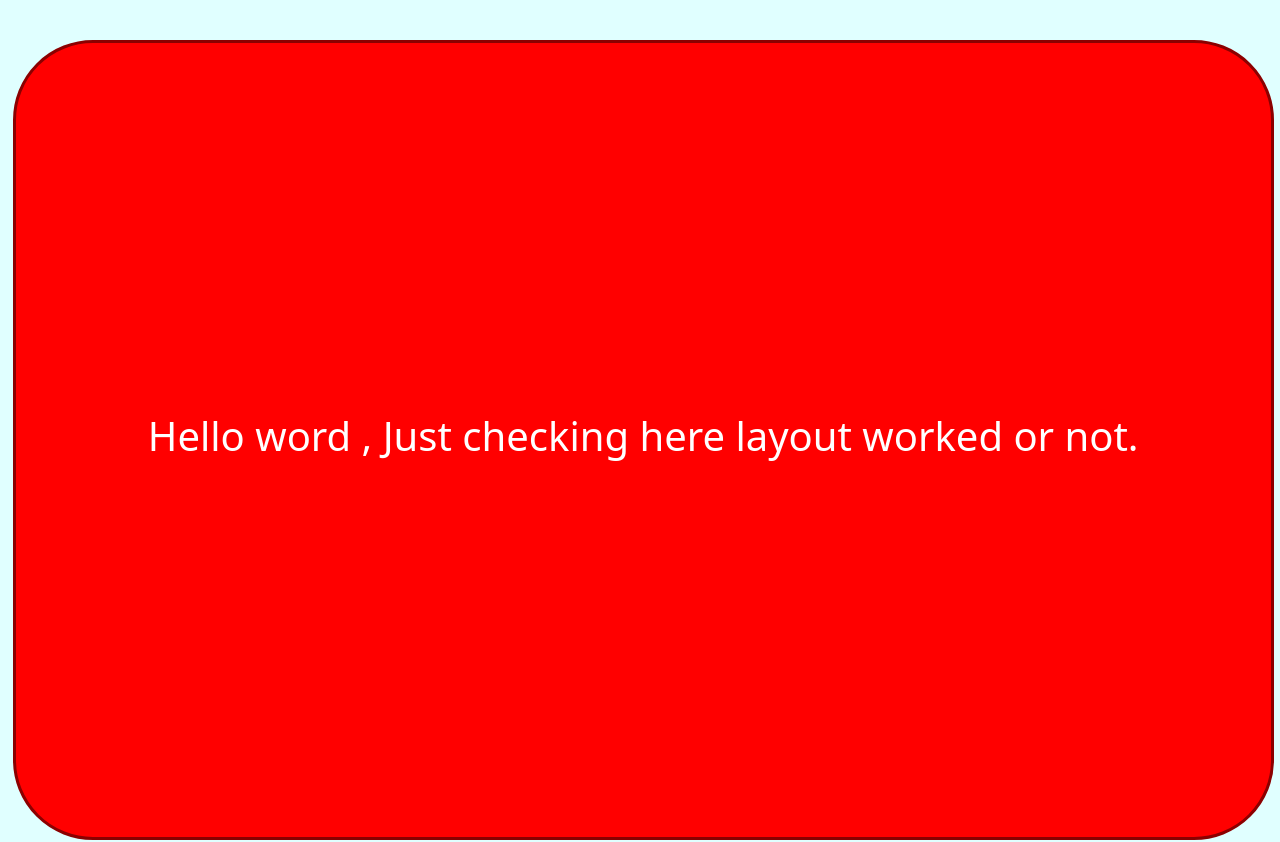
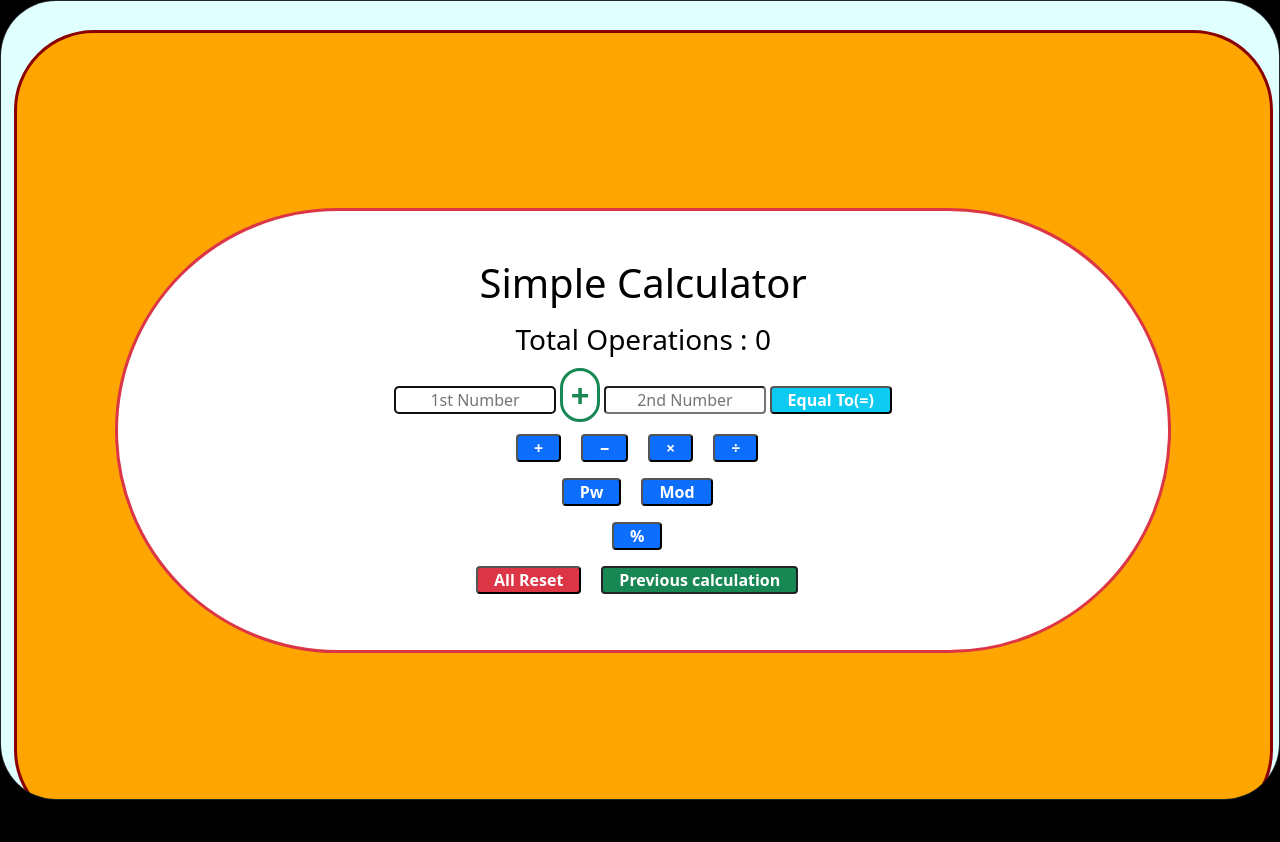
Before and after one commit to Ashishkuldeep23/small-projects2, a React (Vite) app: page / in a window 1280 px wide. Shown: the top 842 px of the page. After the commit the page ends 800 px from the top, so only its background shows below. Built offline with nearby package versions, Linux system fonts and the light colour scheme; no server answers.

Commit message:
Programming joke code added , by using free api

```diff
--- a/index.html
+++ b/index.html
@@ -1,20 +1,27 @@
 <!DOCTYPE html>
 <html lang="en">
+
   <head>
     <meta charset="UTF-8" />
     <link rel="shortcut icon" type="image/png/x-icon/" href="/ashish_new.png" />
-    <link href="https://cdn.jsdelivr.net/npm/bootstrap@5.0.2/dist/css/bootstrap.min.css" rel="stylesheet" integrity="sha384-EVSTQN3/azprG1Anm3QDgpJLIm9Nao0Yz1ztcQTwFspd3yD65VohhpuuCOmLASjC" crossorigin="anonymous">
+    <!-- cdn of bootstrap css-->
+    <link href="https://cdn.jsdelivr.net/npm/bootstrap@5.0.2/dist/css/bootstrap.min.css" rel="stylesheet"
+      integrity="sha384-EVSTQN3/azprG1Anm3QDgpJLIm9Nao0Yz1ztcQTwFspd3yD65VohhpuuCOmLASjC" crossorigin="anonymous">
     <meta name="viewport" content="width=device-width, initial-scale=1.0" />
     <title>First Vite Project</title>
   </head>
+
   <body>
     <div id="root"></div>
 
     <div id="ashish"></div>
 
 
-
-    <script src="https://cdn.jsdelivr.net/npm/bootstrap@5.0.2/dist/js/bootstrap.bundle.min.js" integrity="sha384-MrcW6ZMFYlzcLA8Nl+NtUVF0sA7MsXsP1UyJoMp4YLEuNSfAP+JcXn/tWtIaxVXM" crossorigin="anonymous"></script>
+    <!-- cdn of bootstrap js-->
+    <script src="https://cdn.jsdelivr.net/npm/bootstrap@5.0.2/dist/js/bootstrap.bundle.min.js"
+      integrity="sha384-MrcW6ZMFYlzcLA8Nl+NtUVF0sA7MsXsP1UyJoMp4YLEuNSfAP+JcXn/tWtIaxVXM"
+      crossorigin="anonymous"></script>
     <script type="module" src="/src/main.jsx"></script>
   </body>
+
 </html>
--- a/src/App.jsx
+++ b/src/App.jsx
@@ -1,6 +1,6 @@
 
 
-import { useState } from 'react'
+import { useEffect, useState } from 'react'
 import First from './components/First/First'
 import Menu from './components/Menu/Menu'
 
@@ -17,6 +17,10 @@ import ListItemInterview from "./components/ListItemInterview/ListItemInterview"
 
 import Precice3 from './components/Prectice3/Precice3';
 
+import PersonalCard from "./components/personalCard/PersonalCard"
+
+import ProgramingJokes from './components/ProgramingJokes/ProgramingJokes';
+
 import Layout from './Layout';
 
 import "./app.css"
@@ -28,12 +32,21 @@ function App() {
 
   return (
     <>
+
+      <div id='app_main'>
+
+        {/* Programing joks here */}
+        <Layout > <ProgramingJokes /></Layout>
+
+        {/* card prectice only , Not Used now.*/}
+        {/* <Layout > <PersonalCard /></Layout> */}
+
+
         {/* All Section rapped into our Layout component */}
         <Layout bg="red" color="white" ><h1>Hello word , Just checking here layout worked or not.</h1></Layout>
 
 
         {/* Prectice  */}
-
         <Layout bg="yellow" > <ListItemInterview /> </Layout>
 
 
@@ -86,6 +99,7 @@ function App() {
         </Layout>
 
 
+      </div>
 
     </>
   )
--- a/src/app.css
+++ b/src/app.css
@@ -1,13 +1,33 @@
-.main {
-    padding: 4vh;
 
-    display: flex;
-    flex-direction: column-reverse;
+
+#app_main {
+    height: 100dvh;
+    width: 100%;
+    border: 1px solid ;
+    background-color: lightcyan;
+    border-radius: 7vh;
+    overflow-y: scroll;
+    overflow-x: hidden;
+    scroll-behavior: smooth;
+}
+
+
+#app_main::-webkit-scrollbar {
+    width: 5px;
+}
+
+#app_main::-webkit-scrollbar-track {
+    background-color: transparent;
+}
+
+#app_main::-webkit-scrollbar-thumb {
+    background-color: transparent;
 }
 
 
 
-#layout{
+
+#layout {
     min-height: 100dvh;
     width: 98.5%;
 
@@ -23,9 +43,20 @@
     justify-content: center;
     align-items: center;
     flex-wrap: wrap;
+}
 
 
+
+
+
+.main {
+    padding: 4vh;
+    display: flex;
+    flex-direction: column-reverse;
 }
+
+
+
 
 
 @media (max-width:500px) {
--- /dev/null
+++ b/src/components/ProgramingJokes/ProgramingJokes.jsx
@@ -0,0 +1,103 @@
+import React, { useEffect, useRef, useState } from 'react'
+
+import "./jokes.css"
+
+
+const ProgramingJokes = () => {
+
+    let [jokeData, setJokeData] = useState([])
+
+
+    let headerOfJokeDiv = useRef(null)
+
+
+
+
+    async function getJokeByApiCall() {
+        const url = 'https://programming-memes-images.p.rapidapi.com/v1/memes';
+        const options = {
+            method: 'GET',
+            headers: {
+                'X-RapidAPI-Key': '18e757a746msh9cdc1cb2ec719c2p110b1ajsna52856dc320f',
+                'X-RapidAPI-Host': 'programming-memes-images.p.rapidapi.com'
+            }
+        };
+
+        try {
+            const response = await fetch(url, options);
+
+            const result = await response.text();
+            // console.log(result);     // // // Here i'm getting result but in json form , don't convert here into actual data by json.parse , this will gives you error.
+
+            const actualData = await JSON.parse(result)
+            // console.log(actualData);     // // // Here i can convert into catual data
+
+
+            setJokeData(actualData)
+
+        } catch (error) {
+            console.error(error);
+        }
+
+    }
+
+    useEffect(() => {
+
+        getJokeByApiCall()
+
+    }, [])
+
+    return (
+        <>
+
+            <div id='joke_holder_div'>
+
+                <header id='headerOfJokeDiv' ref={headerOfJokeDiv} className='w-100 text-center text-decoration-underline'>
+                    <h1>See Programming Jokes here</h1>
+                </header>
+
+                {
+
+
+                    jokeData && jokeData.length > 0
+                        ?
+                        jokeData.map((el) => {
+                            return (
+                                <div
+                                    className='border border-danger py-3 px-2 d-flex justify-content-center align-items-center rounded '
+                                    key={el.id}
+                                >
+                                    <img src={el.image} alt="joke" />
+                                    {/* <div>{"IMAGE URL :- " + el.image}</div>
+                                <button onClick={ ()=>{ window.open( el.image , "__blank" ) } }>Open in new Window</button>  */}
+                                </div>
+                            )
+                        })
+
+                        : ""
+
+                    // JSON.stringify(jokeData)
+                }
+
+                <footer className='w-100 text-center'>
+                    <button
+                        onClick={() => {
+                            if (headerOfJokeDiv.current) {
+                                window.scrollTo(0, headerOfJokeDiv.current.offsetTop);
+                            }
+                            // setJokeData([]);
+                            getJokeByApiCall();
+                        }}
+                    > <a href="#headerOfJokeDiv">Refresh</a></button>
+                </footer>
+
+
+
+            </div>
+
+
+        </>
+    )
+}
+
+export default ProgramingJokes
--- /dev/null
+++ b/src/components/ProgramingJokes/jokes.css
@@ -0,0 +1,22 @@
+
+#joke_holder_div{
+    /* background-color: red; */
+    display: flex;
+    justify-content: center;
+    align-items: center;
+    flex-wrap: wrap;
+}
+
+
+
+#joke_holder_div > div{
+    width: 40vw;
+    margin: 5vh;
+    /* border-top: 1px solid #ffc107 !important; */
+    transition: all 1s;
+}
+
+
+#joke_holder_div > div:hover{
+    background-color: #ffc107 !important;
+}
--- /dev/null
+++ b/src/components/personalCard/PersonalCard.jsx
@@ -0,0 +1,9 @@
+import React from 'react'
+
+const PersonalCard = () => {
+  return (
+    <div> Not in used for now.</div>
+  )
+}
+
+export default PersonalCard
--- a/src/index.css
+++ b/src/index.css
@@ -13,13 +13,19 @@
   margin: 0;padding: 0;
 }
 
+*::selection{
+  background-color: black;
+  color: transparent;
+}
+
+
 html , #root{
-  background-color: lightcyan;
+  background-color: black;
 }
 
 
 html::-webkit-scrollbar{
-  width: 5px;
+  width: px;
 }
 
 html::-webkit-scrollbar-track{
```
Lines whose indentation alone changed are shown as unchanged.
